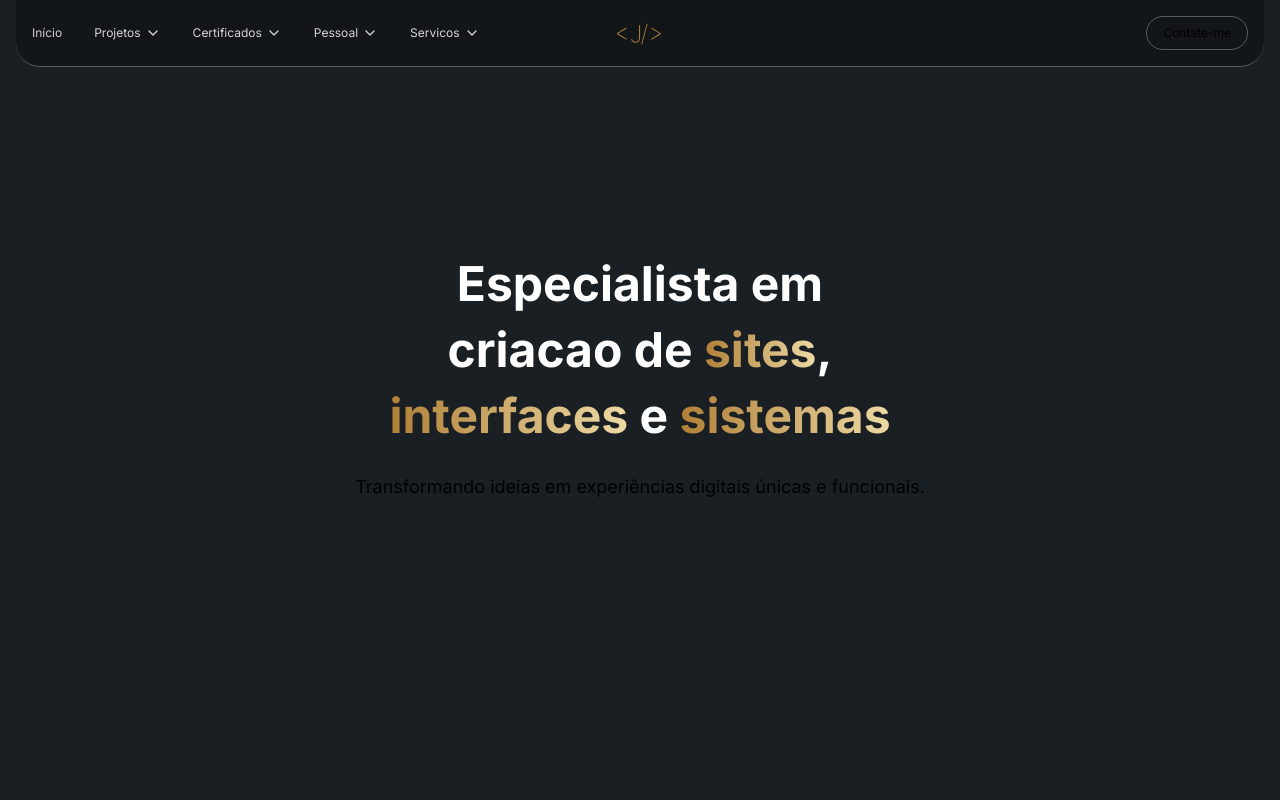
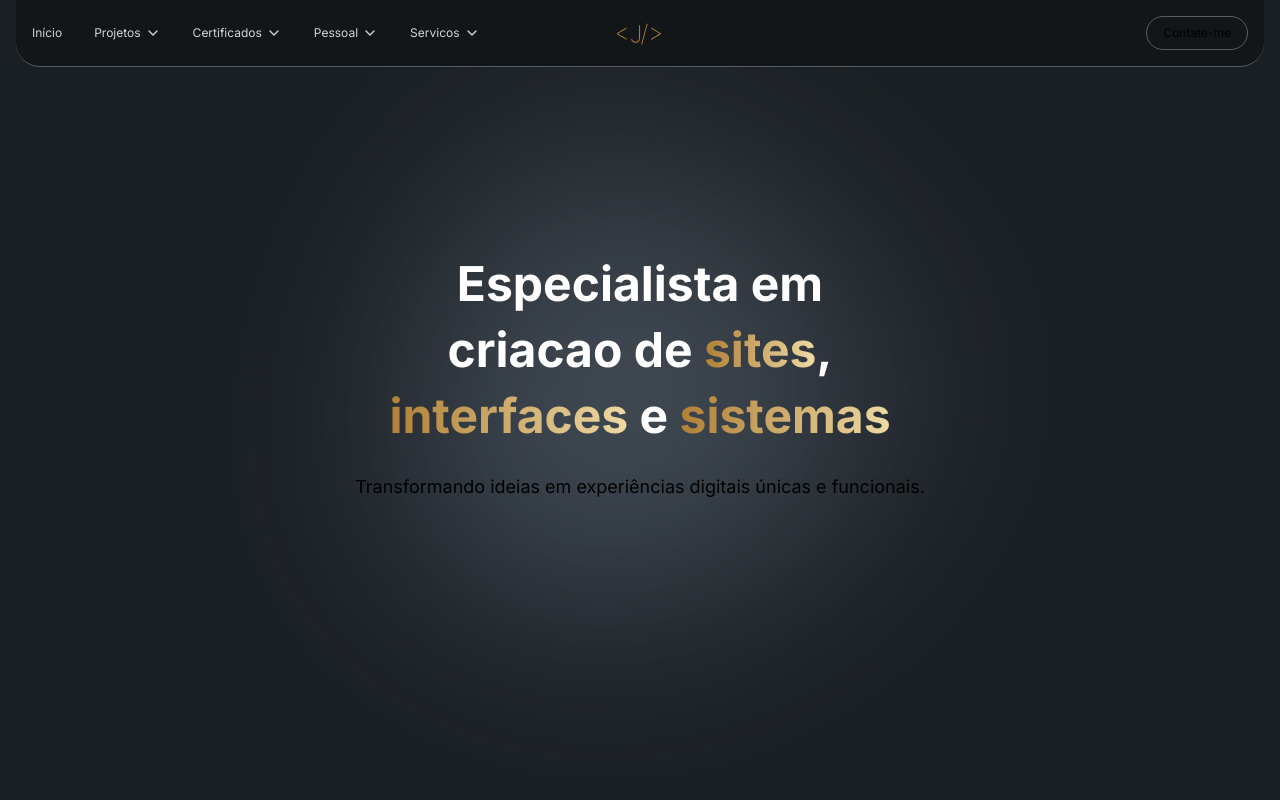
Before and after one commit to JoaoVictorVM/PortfolioJoaoVictorMartins, a Next.js app: page / in a window 1280 px wide. Shown: the top 800 px of the page. Built offline with nearby package versions, Linux system fonts and the light colour scheme.

Commit message:
feat gradient animation
Adiciona animacoes utilizando o grandient para usar como background

```diff
--- /dev/null
+++ b/src/components/layout/background/backgroundBreath.tsx
@@ -0,0 +1,7 @@
+export function BackgroundBreath() {
+  return (
+    <div className="pointer-events-none absolute inset-0 -z-10 flex items-center justify-center">
+      <div className="breath-gradient" />
+    </div>
+  )
+}
--- /dev/null
+++ b/src/components/layout/background/backgroundGradient.tsx
@@ -0,0 +1,7 @@
+export function BackgroundGradient() {
+  return (
+    <div className="pointer-events-none absolute inset-0 -z-10 flex items-center justify-center overflow-hidden">
+      <div className="gradient" />
+    </div>
+  )
+}
--- a/src/components/pages/home/hero-section/heroSection.tsx
+++ b/src/components/pages/home/hero-section/heroSection.tsx
@@ -1,9 +1,11 @@
 import { HeroSectionSubtitle } from './heroSectionSubtitle';
 import { HeroSectionTitle } from './heroSectionTitle';
+import { BackgroundGradient } from '@/components/layout/background/backgroundGradient';
 
 export function HeroSection () {
     return (
         <section className="py-16 md:py-24 px-4">
+            <BackgroundGradient />
             <div className="max-w-7xl mx-auto">
                 <HeroSectionTitle />
                 <HeroSectionSubtitle />
--- /dev/null
+++ b/src/styles/backgroundBreath.css
@@ -0,0 +1,31 @@
+@keyframes breath {
+  0%, 100% {
+    transform: scale(1);
+    opacity: 0.7;
+  }
+  50% {
+    transform: scale(1.15);
+    opacity: 1;
+  }
+}
+
+.breath-gradient {
+  width: 700px;
+  height: 700px;
+  border-radius: 9999px;
+
+  background: radial-gradient(
+    circle,
+    rgba(18, 22, 25, 0.35) 0%,
+    rgba(237, 179, 85, 0.15) 40%,
+    rgba(237, 218, 164, 0.05) 60%,
+    transparent 70%
+  );
+
+    /* rgba(99, 102, 241, 0.35) 0%,
+    rgba(99, 102, 241, 0.15) 40%,
+    rgba(99, 102, 241, 0.05) 60%, */
+
+  animation: breath 4s ease-in-out infinite;
+  filter: blur(40px);
+}
--- /dev/null
+++ b/src/styles/backgroundGradient.css
@@ -0,0 +1,35 @@
+@keyframes rotate {
+  0% {
+    transform: rotate(0deg);
+  }
+  100% {
+    transform: rotate(360deg);
+  }
+}
+
+.gradient {
+  --size: 450px;
+  --speed: 30s;
+  --easing: cubic-bezier(0.8, 0.2, 0.2, 0.8);
+
+  width: var(--size);
+  height: var(--size);
+
+  background-image: linear-gradient(
+    hsl(210 10% 34%),
+    hsl(215 14% 44%)
+  );
+
+  animation: rotate var(--speed) var(--easing) alternate infinite;
+  border-radius: 30% 70% 70% 30% / 30% 30% 70% 70%;
+
+  filter: blur(calc(var(--size) / 4));
+  opacity: 0.65;
+}
+
+/* Responsivo */
+@media (max-width: 768px) {
+  .gradient {
+    --size: 300px;
+  }
+}
--- a/src/styles/globals.css
+++ b/src/styles/globals.css
@@ -1,5 +1,7 @@
 @import "tailwindcss";
 @import "./variables.css";
+@import "./backgroundGradient.css";
+@import "./backgroundBreath.css";
 
 body {
   background: var(--cor-escuro-1);
```
